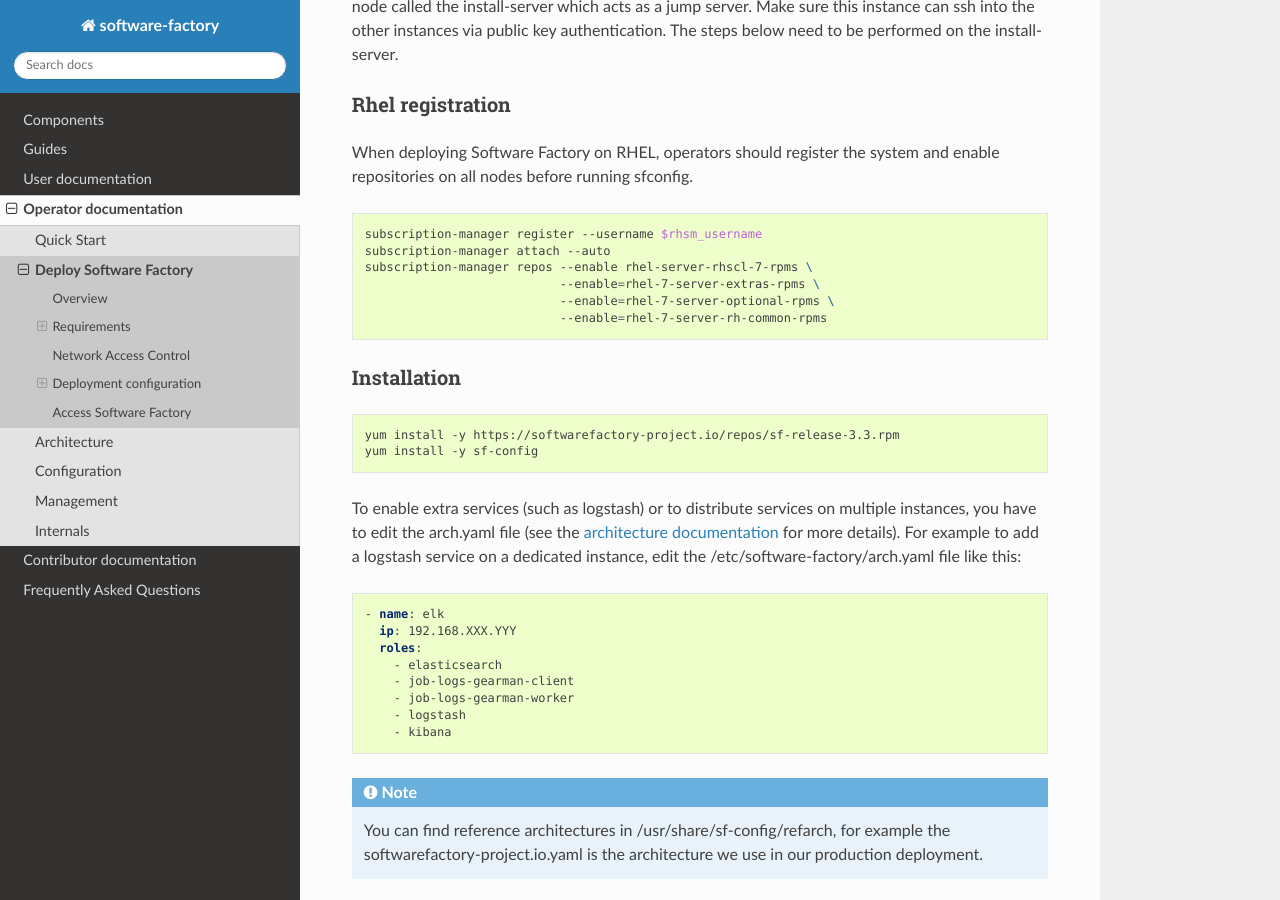
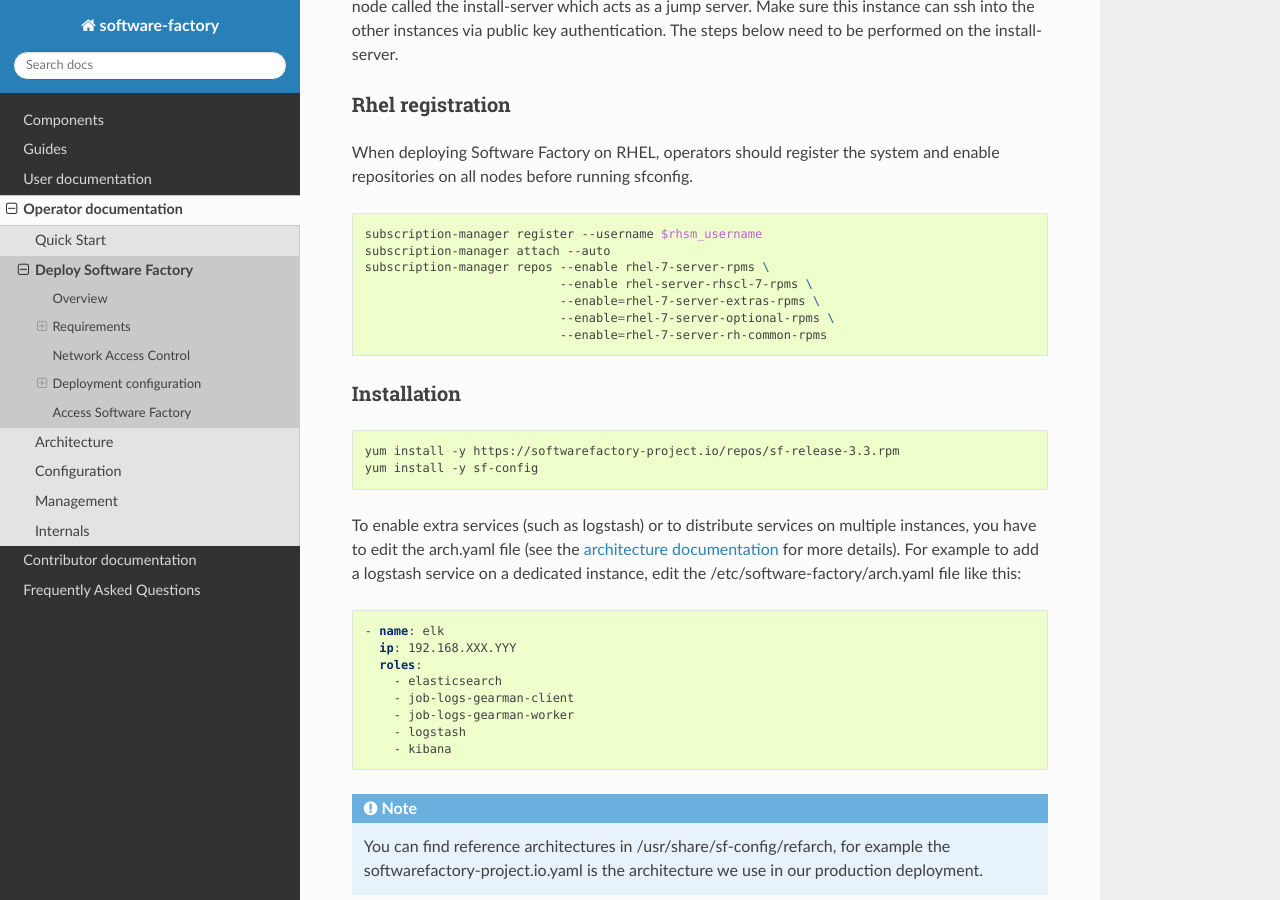
Before and after one commit to softwarefactory-project/sf-docs, a Sphinx documentation site: the page built from docs/operator/deployment.rst, in a window 1280 px wide and 900 px high, scrolled down 2511 px. Built offline with Sphinx 7.4.7 and the Read the Docs theme 2.0.0, drawn with Linux system fonts in a browser that asks for light colours.

Commit message:
rhel: ensure rhel-7-server-rpms repo is enabled
rhel-7-server-rpms should be explicitly enabled for it used
by grafana install task.

Change-Id: I124c26a3a13ed2723d762a4cd1e1aa19e8337cab

```diff
--- a/docs/operator/deployment.rst
+++ b/docs/operator/deployment.rst
@@ -142,7 +142,8 @@
 
    subscription-manager register --username $rhsm_username
    subscription-manager attach --auto
-   subscription-manager repos --enable rhel-server-rhscl-7-rpms \
+   subscription-manager repos --enable rhel-7-server-rpms \
+                              --enable rhel-server-rhscl-7-rpms \
                               --enable=rhel-7-server-extras-rpms \
                               --enable=rhel-7-server-optional-rpms \
                               --enable=rhel-7-server-rh-common-rpms
```
